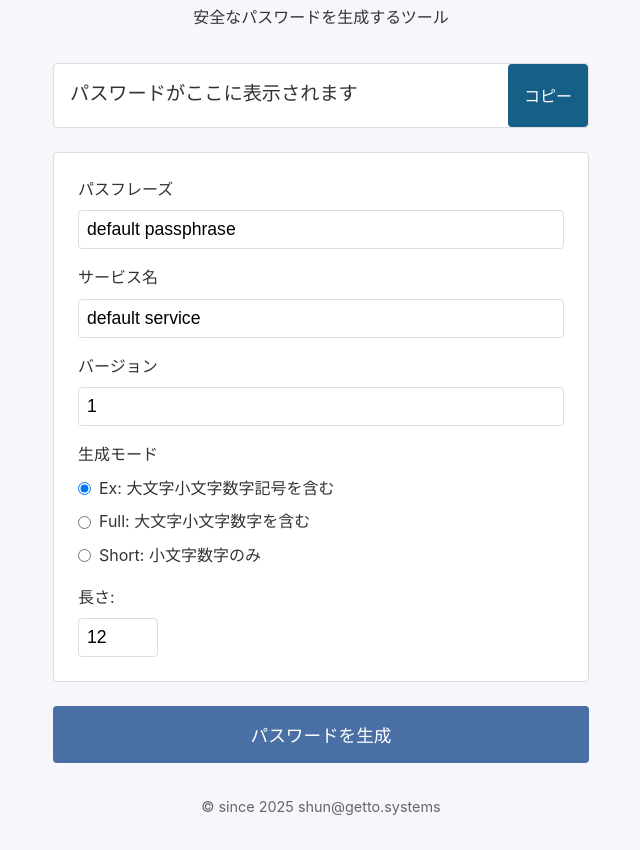
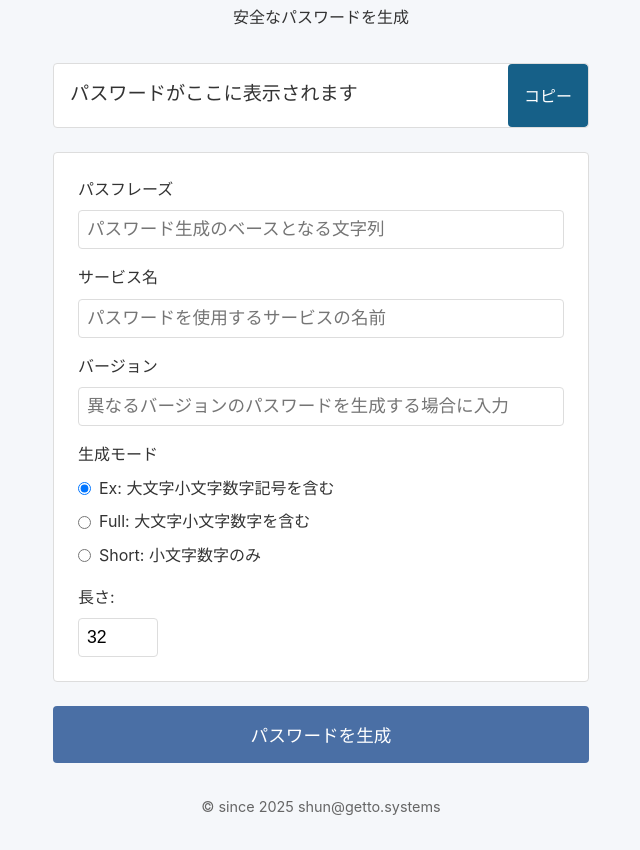
Before and after one commit to getto-systems/key-tuner-web, a website built with Vite: page web/src/index.html in a window 1280 px wide. Shown: the part 86-936 px from the top of the page, without its empty margins (319-959 px from the left). Built offline with nearby package versions, Linux system fonts and the light colour scheme.

Commit message:
fix: text

```diff
--- a/web/src/index.html
+++ b/web/src/index.html
@@ -4,14 +4,14 @@
   <meta charset="UTF-8">
   <meta name="viewport" content="width=device-width, initial-scale=1.0">
   <title>Key Tuner - パスワードジェネレーター</title>
-  <meta name="description" content="安全なパスワードを生成するツール">
+  <meta name="description" content="安全なパスワードを生成">
   <link rel="stylesheet" href="./styles/main.css">
 </head>
 <body>
   <div id="app">
     <header>
       <h1>Key Tuner</h1>
-      <p>安全なパスワードを生成するツール</p>
+      <p>安全なパスワードを生成</p>
     </header>
 
     <!-- 復帰不可能なエラーを表示するための要素 -->
@@ -32,19 +32,19 @@
       <div class="controls">
         <div class="control-group">
           <label for="pass-phrase">パスフレーズ</label>
-          <input type="text" id="pass-phrase" placeholder="あなたの秘密のフレーズを入力してください" value="default passphrase">
+          <input type="text" id="pass-phrase" placeholder="パスワード生成のベースとなる文字列" value="">
           <div id="pass-phrase-error" class="error-message"></div>
         </div>
 
         <div class="control-group">
           <label for="service-name">サービス名</label>
-          <input type="text" id="service-name" placeholder="パスワードを使用するサービス名を入力してください" value="default service">
+          <input type="text" id="service-name" placeholder="パスワードを使用するサービスの名前" value="">
           <div id="service-name-error" class="error-message"></div>
         </div>
 
         <div class="control-group">
           <label for="version">バージョン</label>
-          <input type="text" id="version" placeholder="バージョン番号を入力してください" value="1">
+          <input type="text" id="version" placeholder="異なるバージョンのパスワードを生成する場合に入力" value="">
           <div id="version-error" class="error-message"></div>
         </div>
 
@@ -69,7 +69,7 @@
 
         <div class="control-group">
           <label for="password-length">長さ:</label>
-          <input type="number" id="password-length" min="8" max="64" value="12">
+          <input type="number" id="password-length" min="8" max="64" value="32">
           <div id="password-length-error" class="error-message"></div>
         </div>
       </div>
```
